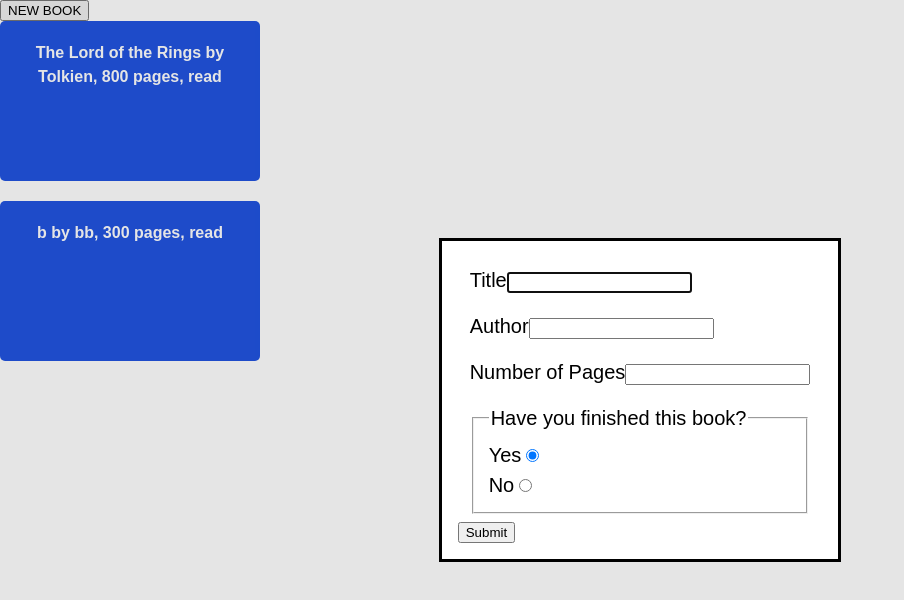
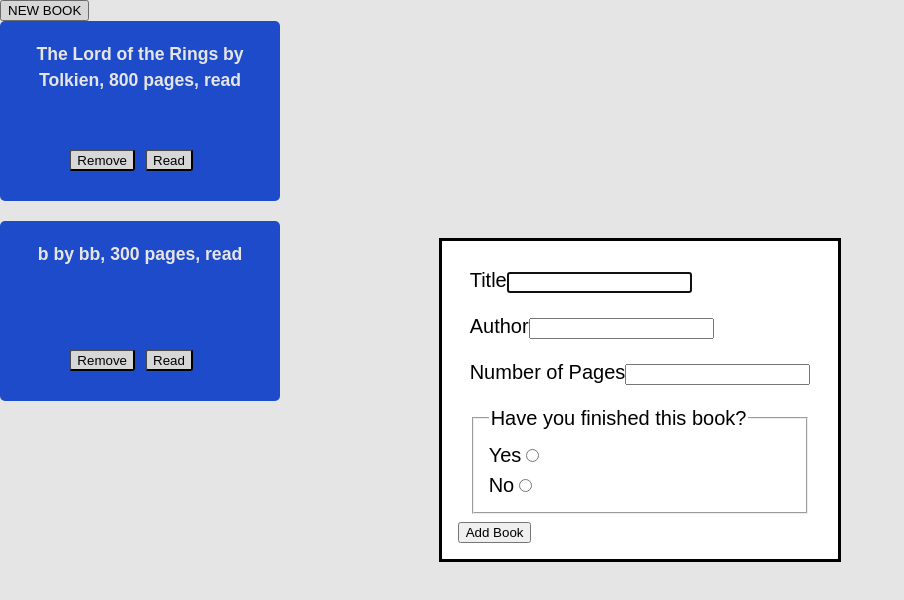
Before and after one commit to shibe7202/odin-library, a plain HTML site: page index.html in a window 1280 px wide. Both pictures are taken after a click on the button "NEW BOOK". Shown: the whole page, without its empty margins (0-904 px from the left). Drawn offline with Linux system fonts and the light colour scheme.

Commit message:
Implement read and remove buttons.

```diff
--- a/index.html
+++ b/index.html
@@ -9,19 +9,20 @@
 </head>
 <body>
     <button id="new-book">NEW BOOK</button>
+    <div class="card-container"></div>
     <dialog id="dialog">
-        <form action="" method="get">
+        <form action="" method="post">
             <div class="form-row"><label for="title" class="form-label">Title</label><input type="text" id="title"></div>
             <div class="form-row"><label for="author" class="form-label">Author</label><input type="text" id="author"></div>
             <div class="form-row"><label for="pages" class="form-label">Number of Pages</label><input type="text" id="pages"></div>
             <div class="form-row">
                 <fieldset>
                     <legend>Have you finished this book?</legend>
-                    <div><label for="yes">Yes</label><input type="radio" id="yes" checked></div>
-                    <div><label for="no">No</label><input type="radio" id="no"></div>
+                    <div><label for="yes">Yes</label><input type="radio" id="yes" name="read" value="true"></div>
+                    <div><label for="no">No</label><input type="radio" id="no" name="read" value="false"></div>
                 </fieldset>
             </div>
-            <button id="close-form">Submit</button>
+            <input type="submit" id="close-form" value="Add Book" />
         </form>
     </dialog>
 </body>
--- a/library.js
+++ b/library.js
@@ -13,6 +13,10 @@ function Book(title, author, pages, read) {
             return `${this.title} by ${this.author}, ${this.pages} pages, not read yet`
         }
     }
+
+    this.readChange = function() {
+
+    }
 }
 
 function addBookToLibrary(book) {
@@ -20,29 +24,82 @@ function addBookToLibrary(book) {
 }
 
 function loopArray() {
+    const container = document.querySelector('.card-container');
+    container.innerHTML = '';
     for (const book of myLibrary) {
         let item = document.createElement("div");
         item.classList.add('card');
-        let textNode = document.createTextNode(book.info());
-        item.appendChild(textNode);
-        document.body.appendChild(item);
+
+        addCard(item, book);
+        removeButton(item, book);
+        readButton(item, book);
+
+        container.appendChild(item);
     }
 }
 
+function addCard(item, book) {
+    let textContainer = document.createElement("div");
+    let textNode = document.createTextNode(book.info());
+    textContainer.classList.add('textNode');
+    textContainer.appendChild(textNode)
+    item.appendChild(textContainer);
+}
+
+function removeButton(item, book) {
+    let buttonRemove = document.createElement("input");
+    buttonRemove.type = 'button';
+    buttonRemove.value = 'Remove';
+    buttonRemove.classList.add('buttonRemove');
+    buttonRemove.addEventListener('click', function() {
+        myLibrary.splice(myLibrary.indexOf(book), 1);
+        loopArray();
+    });
+    item.appendChild(buttonRemove);
+}
+
+function readButton(item, book) {
+    let buttonRead = document.createElement("input");
+    buttonRead.type = 'button';
+    buttonRead.value = 'Read';
+    buttonRead.classList.add('buttonRead');
+    buttonRead.addEventListener('click', function() {
+        book.read = !book.read;
+        loopArray();
+    })
+    item.appendChild(buttonRead);
+}
+
+
 const dialog = document.querySelector('dialog');
-const newBook = document.querySelector('button#new-book');
-const closeForm = document.querySelector('button#close-form');
+const openForm = document.querySelector('button#new-book');
+const closeForm = document.querySelector('#close-form');
 
-newBook.addEventListener('click', () => {
+openForm.addEventListener('click', () => {
     dialog.showModal();
 })
 
-closeForm.addEventListener('click', () => {
+/* Closes dialog and creates new book object */
+closeForm.addEventListener('click', function(event) {
+
+    const title = document.getElementById('title').value;
+    const author = document.getElementById('author').value;
+    const pages = document.getElementById('pages').value;
+    const read = document.querySelector('input[name="read"]:checked').value === 'true';
+
+    const book = new Book(title, author, pages, read);
+    addBookToLibrary(book);
+    loopArray();
+    event.preventDefault();
     dialog.close();
 })
 
+
+/* Create two sample books */
 const LOTR = new Book('The Lord of the Rings', 'Tolkien', 800, true);
 const AFTR = new Book('b', 'bb', 300, true);
 addBookToLibrary(LOTR);
 addBookToLibrary(AFTR);
+
+
 loopArray();
--- a/style.css
+++ b/style.css
@@ -10,15 +10,19 @@ body {
 .card {
     background-color: rgb(33, 84, 224);
     color: white;
-    height: 160px;
-    max-width: 260px;
+    height: 180px;
+    max-width: 280px;
     border-radius: 5px;
-    font: 1rem / 1.5 sans-serif;
+    font: 1.1rem / 1.5 sans-serif;
     margin-bottom: 20px;
     text-align: left;
     padding: 20px;
     text-align: center;
     font-weight: bold;
+    display: grid;
+    grid-template-rows: 70% 30%;
+    grid-template-columns: 50% 50%;
+    justify-items: center;
 }
 
 .form-row {
@@ -29,3 +33,26 @@ body {
     padding: 0.5rem 0.75rem;
     border: rgb(22, 44, 241);
 }
+
+input[type="button"] {
+    border-radius: 3px;
+    min-width: 40px;
+    height: 22px;
+    align-self: center;
+}
+
+.textNode {
+    grid-area: 1 / 1 / 2 / 3;
+}
+
+.buttonRemove {
+    margin-right: 5px;
+    justify-self: end;
+    grid-area: 2 / 1 / 3 / 2;
+}
+
+.buttonRead {
+    margin-left: 5px;
+    justify-self: start;
+    grid-area: 2 / 2 / 3 / 3;
+}
```
